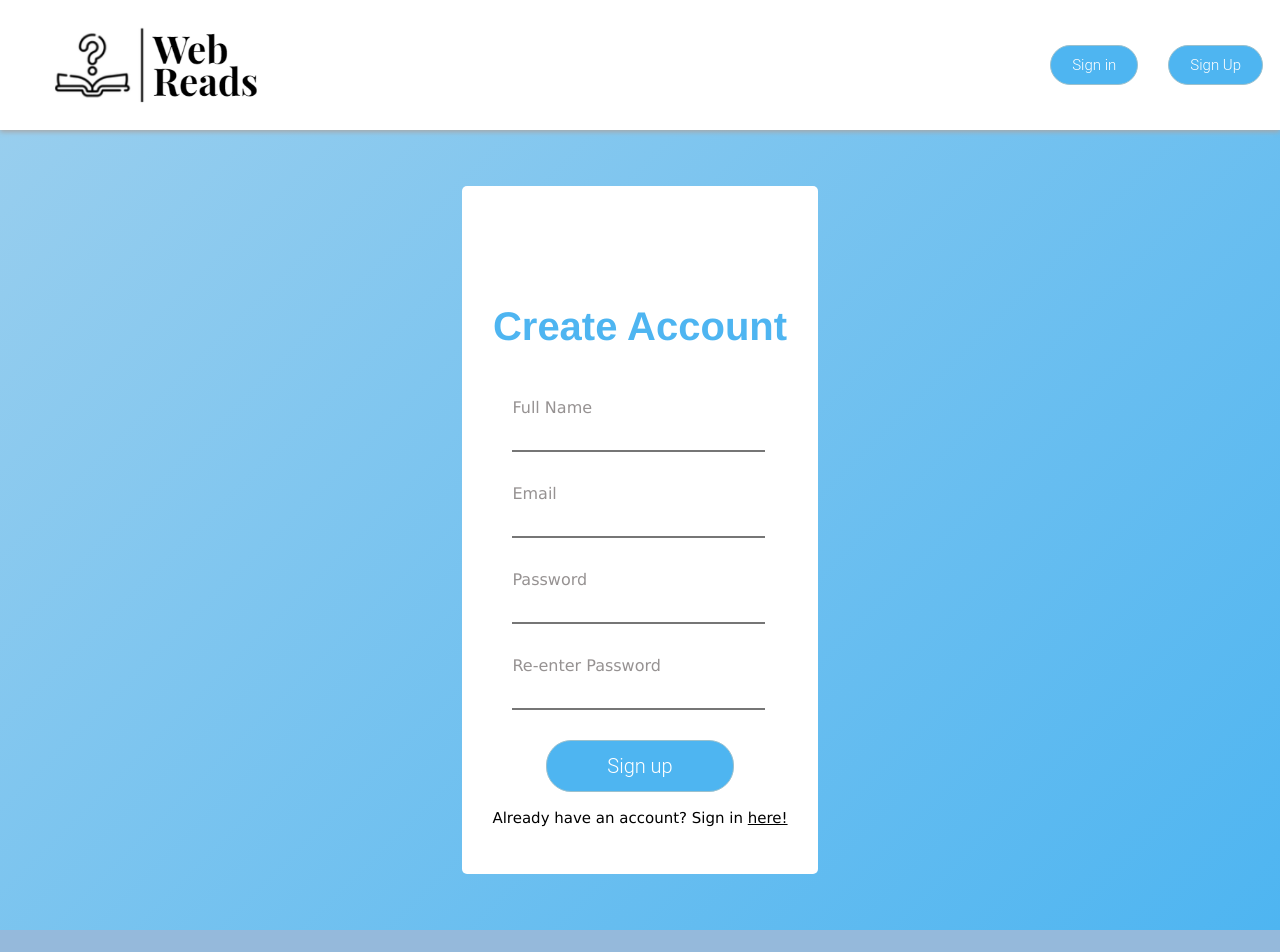
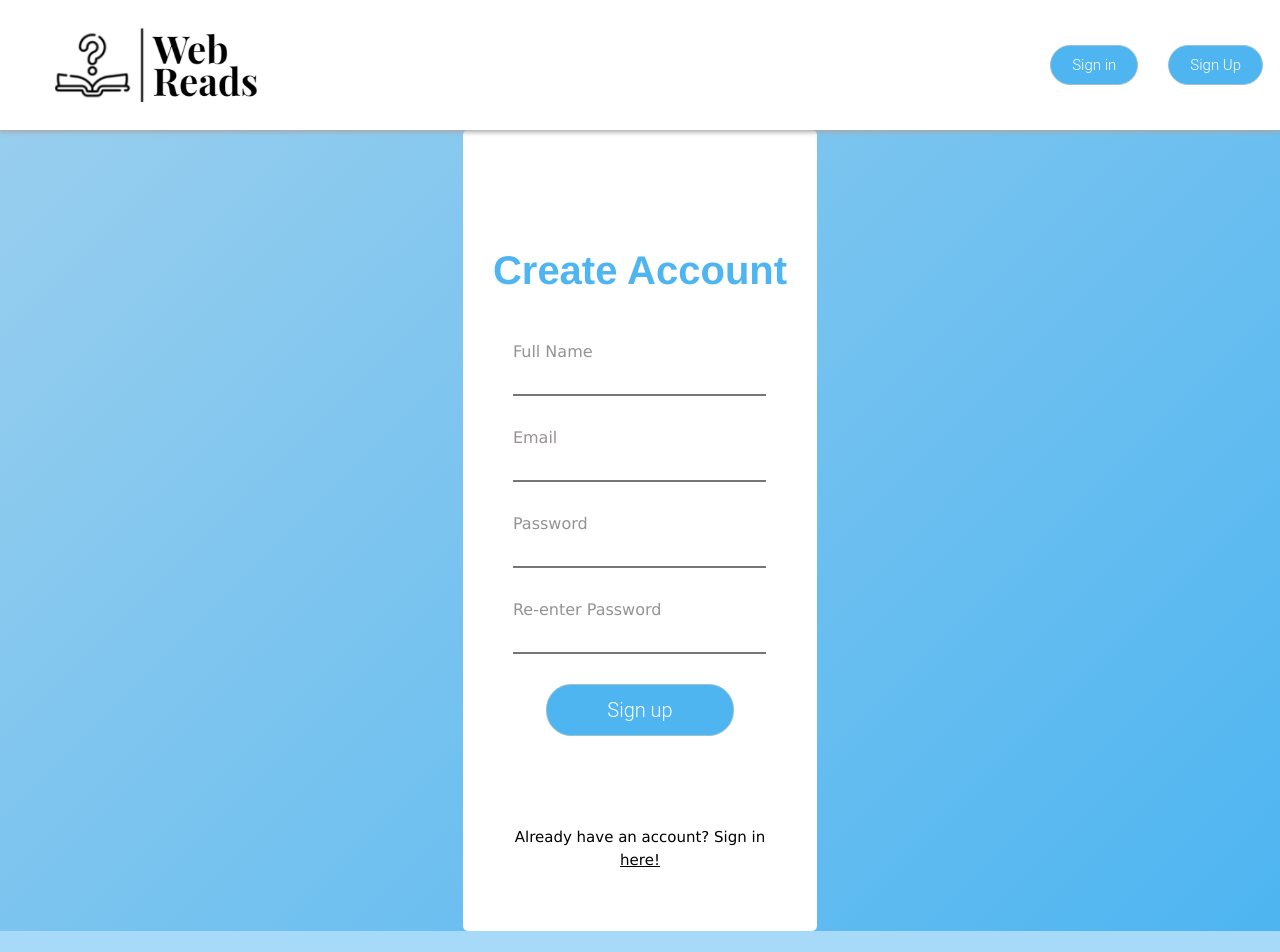
Before and after one commit to Serrin-Sage/Web-Reads, a React (Create React App) app: page /signup in a window 1280 px wide. Shown: the top 952 px of the page. Built offline with nearby package versions, Linux system fonts and the light colour scheme.

Commit message:
added css to sign in/up, about us. working on settings page

```diff
--- a/src/Components/AboutUs.js
+++ b/src/Components/AboutUs.js
@@ -14,7 +14,7 @@ const AboutUs = () => {
         <div className="about-container">
           <div id="abt-serrin" className="abt-text">
             <h2 className="name-title">Serrin</h2>
-            <p>TEXT TEXT TEXT</p>
+            <p>Graduating from Hunter College in 2022. Currently employed at Brooklyn Game Labs. </p>
             <div className="nav-container">
               <a href="https://github.com/" rel="noreferrer" target="_blank">
                 <div className='link-icon' id='github-icon'>
--- a/src/Components/SignInForm.js
+++ b/src/Components/SignInForm.js
@@ -59,7 +59,7 @@ function SignInForm() {
                         <button className="submit" onClick={handleFormSubmit}>Sign In</button>
                     </div>
                 </form>
-                <p className="bottom-text">Don't have an account? Sign up <Link to='/signup' >
+                <p className="bottom-text">Don't have an account? Sign up <Link to='/signup' className="here-text">
                 here!</Link>
                 </p>
             </div>
--- a/src/Components/SignUpForm.js
+++ b/src/Components/SignUpForm.js
@@ -85,7 +85,7 @@ function SignUpForm() {
                     </div>
                 </form>
                 <div>
-                <p>Already have an account? Sign in <Link to='/signin' >
+                <p className="bottom-text">Already have an account? Sign in <Link to='/signin' className="here-text">
                 here!</Link>
                 </p>
                 </div>
--- a/src/about-style.css
+++ b/src/about-style.css
@@ -42,22 +42,27 @@
 }
 
 #abt-serrin {
-    background-color: #7272FF;
+    /* background-color: #7272FF; */
+    background-color: #6094F8;
+
     animation: 1s ease-out 0s 1 slideFromTop;
 }
 
 #abt-sadia {
-    background-color:#765DF4;
+    /* background-color:#765DF4; */
+    background-color:#658CFA;
     animation: 1.4s ease-out 0s 1 slideFromTop;
 }
 
 #abt-chris {
-    background-color: #8756F0;
+    /* background-color: #8756F0; */
+    background-color: #6983FC;
     animation: 1.6s ease-out 0s 1 slideFromTop;
 }
 
 #abt-aida {
-    background-color: #9265F1;
+    /* background-color: #9265F1; */
+    background-color: #6C7FFD;
     animation: 1.8s ease-out 0s 1 slideFromTop;
 }
 
--- a/src/index.css
+++ b/src/index.css
@@ -30,9 +30,7 @@
     width: 20px;
 
 }
-.homebtn{
 
-}
 
 .homebtn {
 
@@ -76,8 +74,27 @@
     font-family: 'Verdana', sans-serif;
     border-radius: 10px;
     padding: 0.5rem;
+
 }
 
+.title-text {
+    text-align: center;
+    font-weight: bold;
+    font-size: 50px;
+    font-family: 'Verdana', sans-serif;
+    border-radius: 10px;
+    padding: 0.5rem;
+    animation: fadeIn linear 0.9s;
+}
+
+@keyframes fadeIn {
+    0% {
+        opacity: 0;
+    }
+    100% {
+        opacity: 1;
+    }
+}
 
 
 .howitworks {
@@ -172,6 +189,30 @@ h2 {
 }
 
 button {
+    /* display:flex;
+    padding: 10px 60px;
+    margin:auto;
+    border-radius: 25px;
+    border: 1px solid #9bc1ce;
+    box-sizing: border-box;
+    text-decoration:none;
+    font-family:'Roboto',sans-serif;
+    font-weight:300;
+    font-size: 20px;
+    color:#FFFFFF;
+    background-color:#4eb5f1;
+    transition: all 0.2s; */
+}
+
+button:active {
+    transform: translateY(2px);
+}
+
+.error {
+    color: red;
+}
+
+.submit {
     display:flex;
     padding: 10px 60px;
     margin:auto;
@@ -185,31 +226,58 @@ button {
     color:#FFFFFF;
     background-color:#4eb5f1;
     transition: all 0.2s;
+    cursor: pointer;
 }
 
-button:active {
-    transform: translateY(2px);
-}
-
-.error {
-    color: red;
+.submit:hover {
+    background-color:#4095c6;
 }
 
 .bottom-text {
     padding: 1rem;
     padding-top: 5rem;
+    text-align: center;
 }
 
 .bottom-text:hover {
     cursor: default;
 }
+
+.here-text::before {
+    content: attr(data-content);
+    display: block;
+    font-weight: bold;
+    height: 0px;
+    visibility: hidden;
+}
+
+.here-text::after {
+    content: attr(data-content);
+    font-weight: normal;
+}
+
+.here-text:hover::after {
+    font-weight: bold;
+}
+
+.here-text {
+    text-decoration: underline;
+    transition: 0.3s;
+}
+
+.here-text:hover {
+    transition: 0.3s;
+    font-weight: bold;
+}
+
+
 /********* FOOTER CSS *********/
 .footer {
     display: flex;
     align-items: center;
     justify-content: center;
     padding: 2rem;
-    background-color: #679bccb2;
+    background-color: #A7DAF8;
     z-index: 99;
 }
 
```
